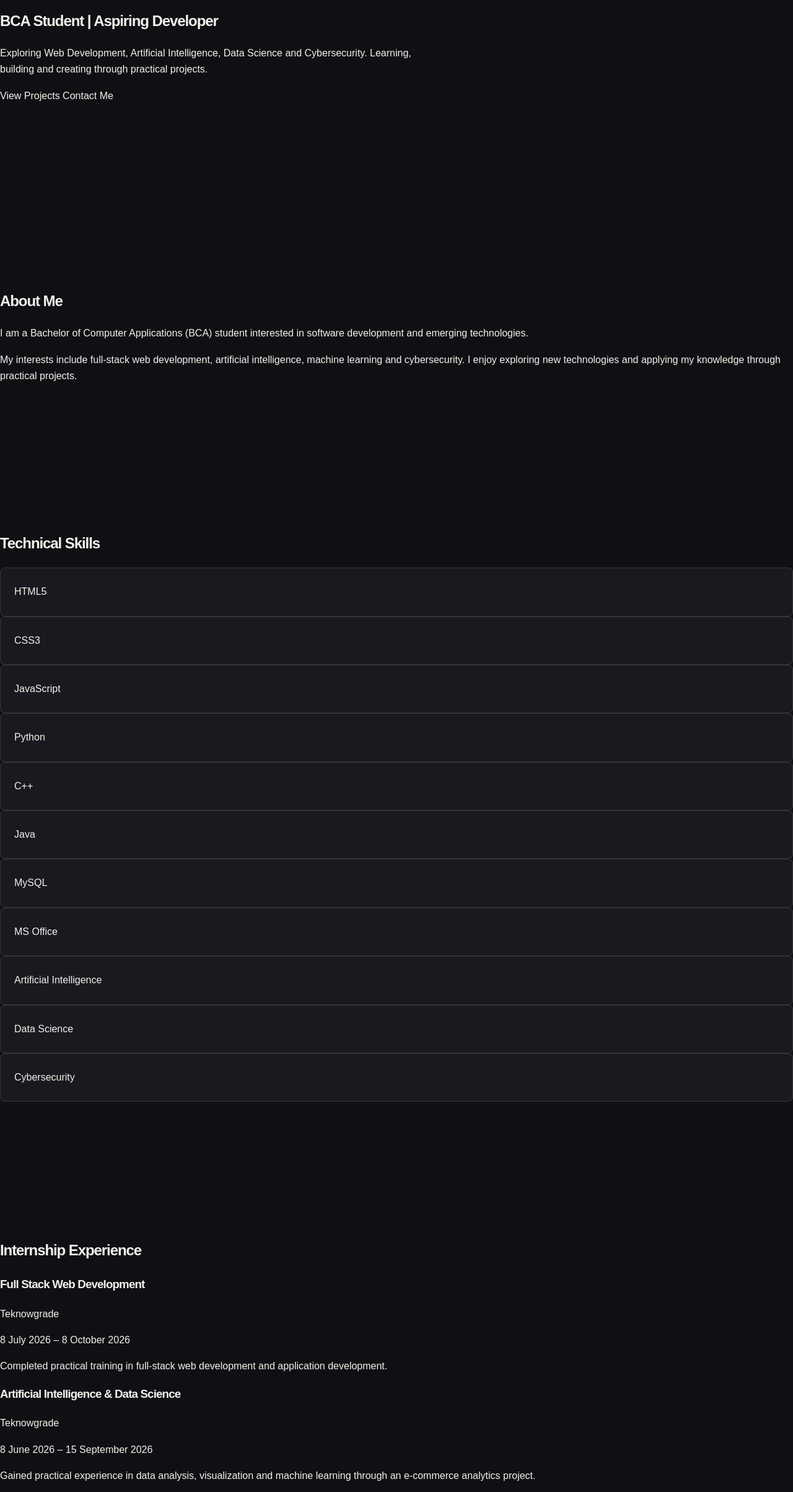
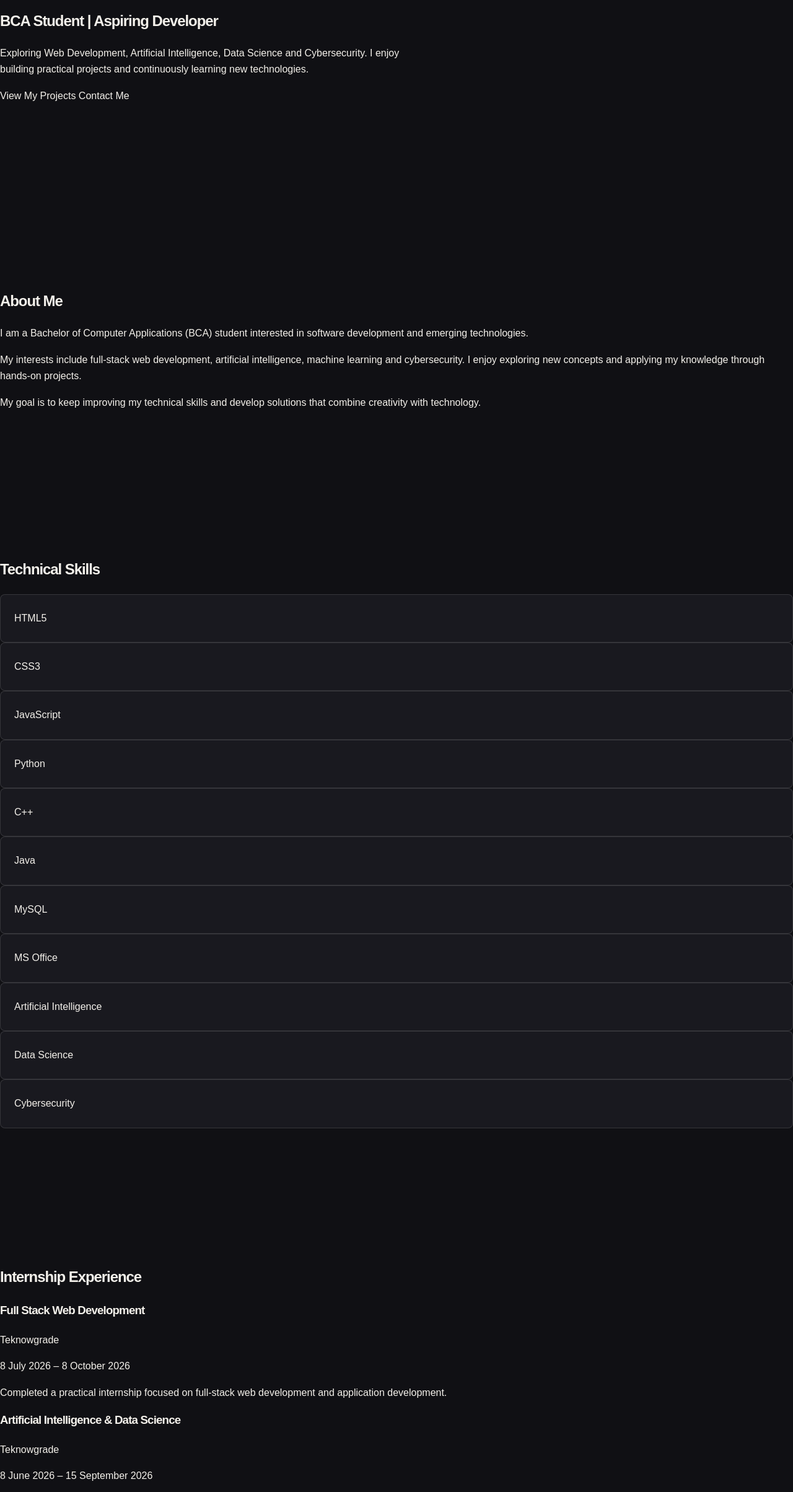
Before and after one commit to sleepyCrypt18/My-portfolio-, a plain HTML site: page index.html in a window 1280 px wide. Shown: the part 373-2781 px from the top of the page at 62% size. Drawn offline with Linux system fonts and the light colour scheme.

Commit message:
Update index.html

```diff
--- a/index.html
+++ b/index.html
@@ -3,13 +3,16 @@
 <head>
     <meta charset="UTF-8">
     <meta name="viewport" content="width=device-width, initial-scale=1.0">
-    <meta name="description" content="Rashmi's personal portfolio showcasing development projects, technical skills and internship experience.">
-    <title>Rashmi | Portfolio</title>
+    <meta name="description" content="Rashmi's personal portfolio showcasing projects, technical skills and internship experience.">
+
+    <title>Rashmi | Personal Portfolio</title>
+
     <link rel="stylesheet" href="style.css">
 </head>
 
 <body>
 
+    <!-- Navigation -->
     <header>
         <nav class="navbar">
             <a href="#home" class="logo">Rashmi<span>.</span></a>
@@ -25,25 +28,30 @@
         </nav>
     </header>
 
+    <!-- Home -->
     <section id="home" class="hero">
         <div class="hero-content">
             <p class="intro">HELLO, I'M</p>
+
             <h1>Rashmi<span>.</span></h1>
+
             <h2>BCA Student | Aspiring Developer</h2>
 
             <p>
                 Exploring Web Development, Artificial Intelligence,
-                Data Science and Cybersecurity. Learning, building
-                and creating through practical projects.
+                Data Science and Cybersecurity. I enjoy building
+                practical projects and continuously learning
+                new technologies.
             </p>
 
             <div class="hero-buttons">
-                <a href="#projects" class="btn">View Projects</a>
+                <a href="#projects" class="btn">View My Projects</a>
                 <a href="#contact" class="btn secondary">Contact Me</a>
             </div>
         </div>
     </section>
 
+    <!-- About -->
     <section id="about" class="section">
         <h2 class="section-title">About Me</h2>
 
@@ -56,12 +64,19 @@
             <p>
                 My interests include full-stack web development,
                 artificial intelligence, machine learning and cybersecurity.
-                I enjoy exploring new technologies and applying my knowledge
-                through practical projects.
+                I enjoy exploring new concepts and applying my knowledge
+                through hands-on projects.
+            </p>
+
+            <p>
+                My goal is to keep improving my technical skills
+                and develop solutions that combine creativity
+                with technology.
             </p>
         </div>
     </section>
 
+    <!-- Skills -->
     <section id="skills" class="section">
         <h2 class="section-title">Technical Skills</h2>
 
@@ -80,6 +95,7 @@
         </div>
     </section>
 
+    <!-- Experience -->
     <section id="experience" class="section">
         <h2 class="section-title">Internship Experience</h2>
 
@@ -87,9 +103,10 @@
             <h3>Full Stack Web Development</h3>
             <p class="company">Teknowgrade</p>
             <p class="duration">8 July 2026 – 8 October 2026</p>
+
             <p>
-                Completed practical training in full-stack web development
-                and application development.
+                Completed a practical internship focused on
+                full-stack web development and application development.
             </p>
         </div>
 
@@ -97,14 +114,16 @@
             <h3>Artificial Intelligence & Data Science</h3>
             <p class="company">Teknowgrade</p>
             <p class="duration">8 June 2026 – 15 September 2026</p>
+
             <p>
                 Gained practical experience in data analysis,
-                visualization and machine learning through an
-                e-commerce analytics project.
+                data visualization and machine learning through
+                an e-commerce analytics project.
             </p>
         </div>
     </section>
 
+    <!-- Projects -->
     <section id="projects" class="section">
         <h2 class="section-title">My Projects</h2>
 
@@ -114,15 +133,20 @@
                 <h3>Student Scholarship Management System</h3>
 
                 <p>
-                    A Python Tkinter application for managing student
+                    A Python-based desktop application developed
+                    using Tkinter to manage student registrations,
                     scholarship applications, eligibility checking
                     and administrative approvals.
                 </p>
 
-                <p class="tech-stack">Python | Tkinter | JSON</p>
+                <p class="tech-stack">
+                    Python | Tkinter | JSON
+                </p>
 
-                <a href="https://github.com/sleepycrypt18/-student-scholarship-management-system"
-                   target="_blank" rel="noopener noreferrer">
+                <a
+                    href="https://github.com/sleepycrypt18/-student-scholarship-management-system"
+                    target="_blank"
+                    rel="noopener noreferrer">
                     View Project →
                 </a>
             </div>
@@ -131,17 +155,19 @@
                 <h3>E-commerce Analysis Intelligence System</h3>
 
                 <p>
-                    A data analytics project featuring transaction
-                    analysis, KPI dashboards, RFM segmentation and
-                    customer clustering.
+                    A data analytics project involving transaction
+                    analysis, KPI dashboards, RFM segmentation
+                    and customer clustering using machine learning.
                 </p>
 
                 <p class="tech-stack">
                     Python | Pandas | Plotly | Scikit-learn
                 </p>
 
-                <a href="https://github.com/sleepycrypt18/ecommerce-analysis-intelligence-system"
-                   target="_blank" rel="noopener noreferrer">
+                <a
+                    href="https://github.com/sleepycrypt18/ecommerce-analysis-intelligence-system"
+                    target="_blank"
+                    rel="noopener noreferrer">
                     View Project →
                 </a>
             </div>
@@ -149,23 +175,28 @@
         </div>
     </section>
 
+    <!-- Contact -->
     <section id="contact" class="section">
         <h2 class="section-title">Get In Touch</h2>
 
         <p>
-            Interested in technology, development or collaboration?
-            Feel free to connect with me.
+            Interested in connecting or discussing technology
+            and development? Feel free to reach out.
         </p>
 
         <div class="contact-links">
 
-            <a href="https://github.com/sleepycrypt18"
-               target="_blank" rel="noopener noreferrer">
+            <a
+                href="https://github.com/sleepycrypt18"
+                target="_blank"
+                rel="noopener noreferrer">
                 GitHub
             </a>
 
-            <a href="YOUR_COMPLETE_LINKEDIN_URL"
-               target="_blank" rel="noopener noreferrer">
+            <a
+                href="YOUR_COMPLETE_LINKEDIN_URL"
+                target="_blank"
+                rel="noopener noreferrer">
                 LinkedIn
             </a>
 
@@ -176,6 +207,7 @@
         </div>
     </section>
 
+    <!-- Footer -->
     <footer>
         <p>© 2026 Rashmi. Built with HTML, CSS and JavaScript.</p>
     </footer>
```
